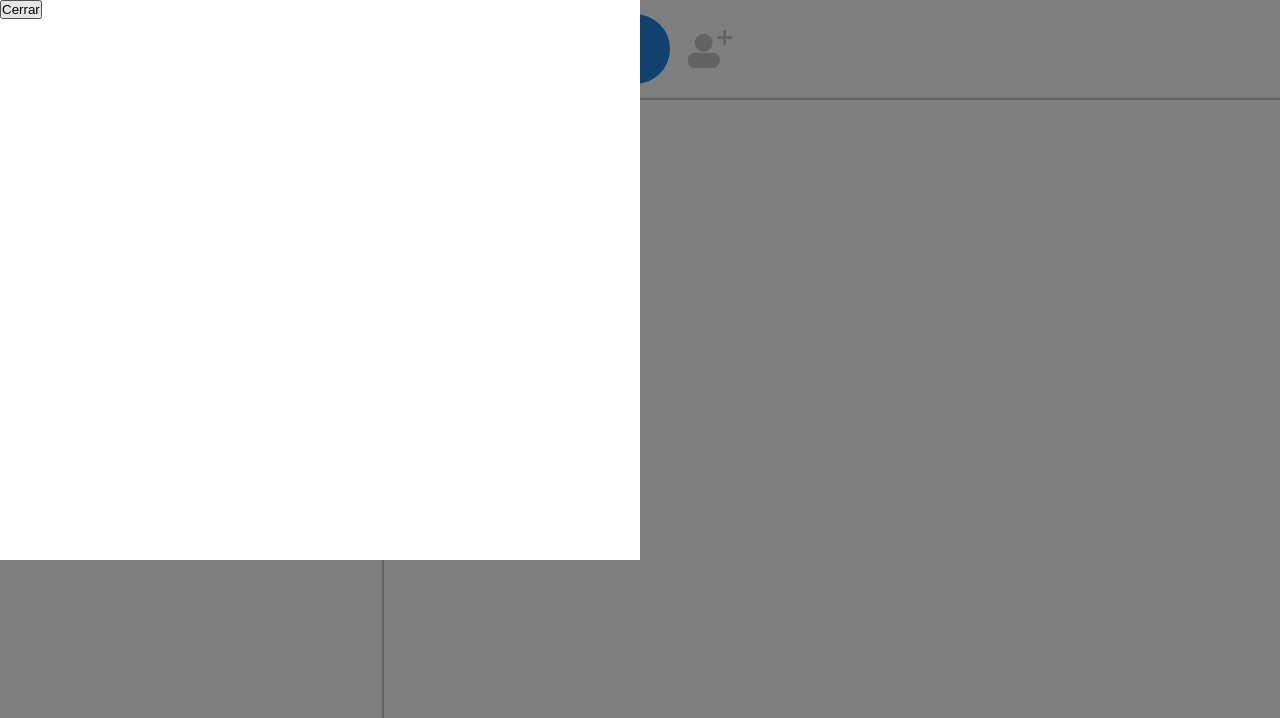
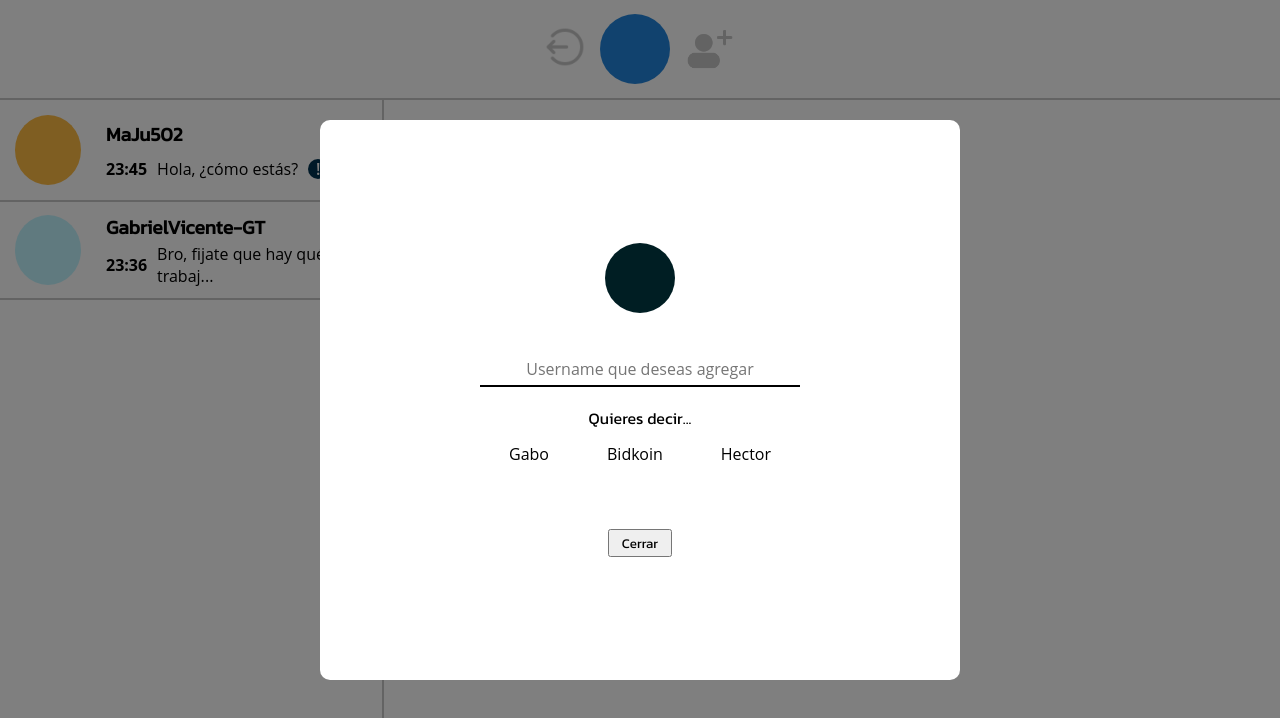
Before and after one commit to SantiagoTaracena01/small-talk, a React (Vite) app in the folder small-talk-frontend/: page /chat in a window 1280 px wide. Both pictures are taken after a click on the picture 710 px from the left and 49 px from the top of the page. Shown: the top 718 px of the page. Built offline with nearby package versions, Linux system fonts and the light colour scheme; no server answers.

Commit message:
add-contact-design-done

```diff
--- a/small-talk-frontend/src/routes/MainPage.jsx
+++ b/small-talk-frontend/src/routes/MainPage.jsx
@@ -28,9 +28,24 @@ const chats = [
     unread: true
   }
 ]
+const dymSuggestions = [
+  {
+    id: 1,
+    userN: 'Gabo'
+  },
+  {
+    id: 1,
+    userN: 'Bidkoin'
+  },
+  {
+    id: 1,
+    userN: 'Hector'
+  }
+]
 
 const MainPage = () => {
   const { user, setUser } = useContext(UserContext)
+  //const [dymSuggestions, setDymSuggestions] = useState(false)
 
   const [isSearchingUser, setIsSearchingUser] = useState(false)
   const [searchedUser, setSearchedUser] = useState(null)
@@ -86,7 +101,15 @@ const MainPage = () => {
       {(isSearchingUser) ? (
         <div className="add-contact-background">
           <div className="add-contact-card">
-            <button onClick={() => setIsSearchingUser(false)}>Cerrar</button>
+            <div className='add-contact-profile-color' />
+            <input className='add-contact-input-user' type="text" id="username-add" placeholder="Username que deseas agregar" onChange={(event) => setSearchedUser(event.target.value)}/>
+            <p className='DYM-text'>Quieres decir...</p>
+            <div className='add-contact-did-you-mean-container'>
+              {dymSuggestions.map((suggestion) => (
+                <p className='suggestion-inside-add-contact'>{suggestion.userN}</p>
+              ))}
+            </div>
+            <button className='close-btn' onClick={() => setIsSearchingUser(false)}>Cerrar</button>
           </div>
         </div>
       ) : null}
--- a/small-talk-frontend/src/styles/main-page.sass
+++ b/small-talk-frontend/src/styles/main-page.sass
@@ -42,6 +42,9 @@
     width: 100%
     height: 100vh
     position: absolute
+    display: flex
+    align-items: center
+    justify-content: center
     top: 0
     left: 0
     background-color: rgba(0, 0, 0, 0.5)
@@ -49,4 +52,54 @@
     .add-contact-card
       width: 50%
       height: 70%
+      border-radius: 10px
       background-color: $white
+      display: flex
+      flex-direction: column
+      justify-content:  center
+
+      .close-btn
+        height: 5%
+        width: 10%
+        font-family: $titles
+        margin-right: auto
+        margin-left: auto
+        margin-top: 10%
+
+
+      .add-contact-profile-color
+        width: 70px
+        height: 70px
+        border-radius: 50%
+        margin-right: auto
+        margin-left: auto
+        margin-top: -0%
+        background: $primary-color-background
+
+      .add-contact-input-user
+        width: inherit
+        font-family: $paragraphs
+        font-size: 1rem
+        margin: 0 auto
+        padding: 5px 0
+        padding-top: 7%
+        color: $black
+        border: none
+        border-bottom: 2px solid $black
+        text-align: center
+
+      .DYM-text
+        font-family: $titles
+        margin-left: auto
+        margin-right: auto
+        padding-top: 3%
+
+      .add-contact-did-you-mean-container
+        width: 50%
+        padding-top: 2%
+        display: flex
+        font-family: $paragraphs
+        flex-direction: row
+        justify-content: space-around
+        margin-left: auto
+        margin-right: auto
```
